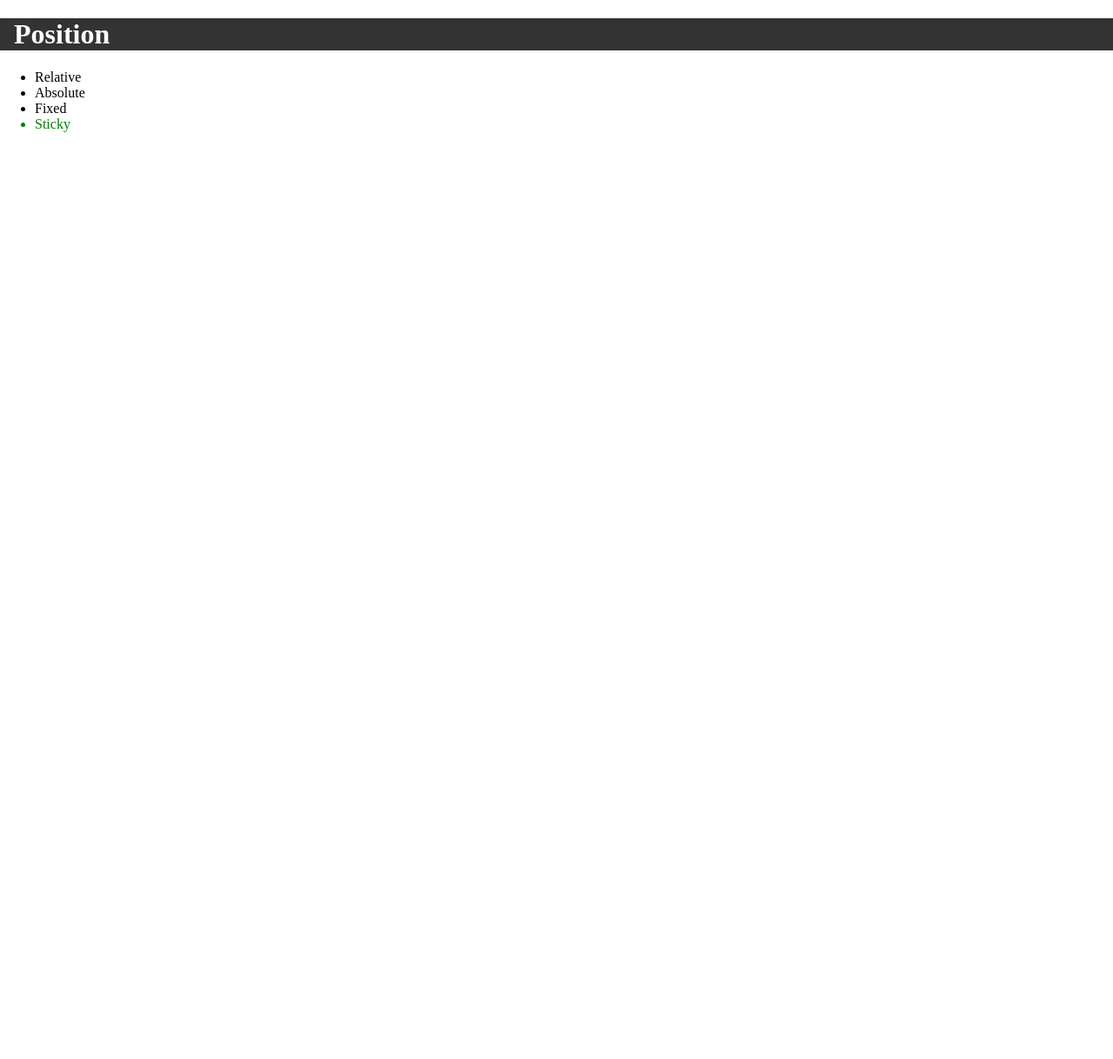
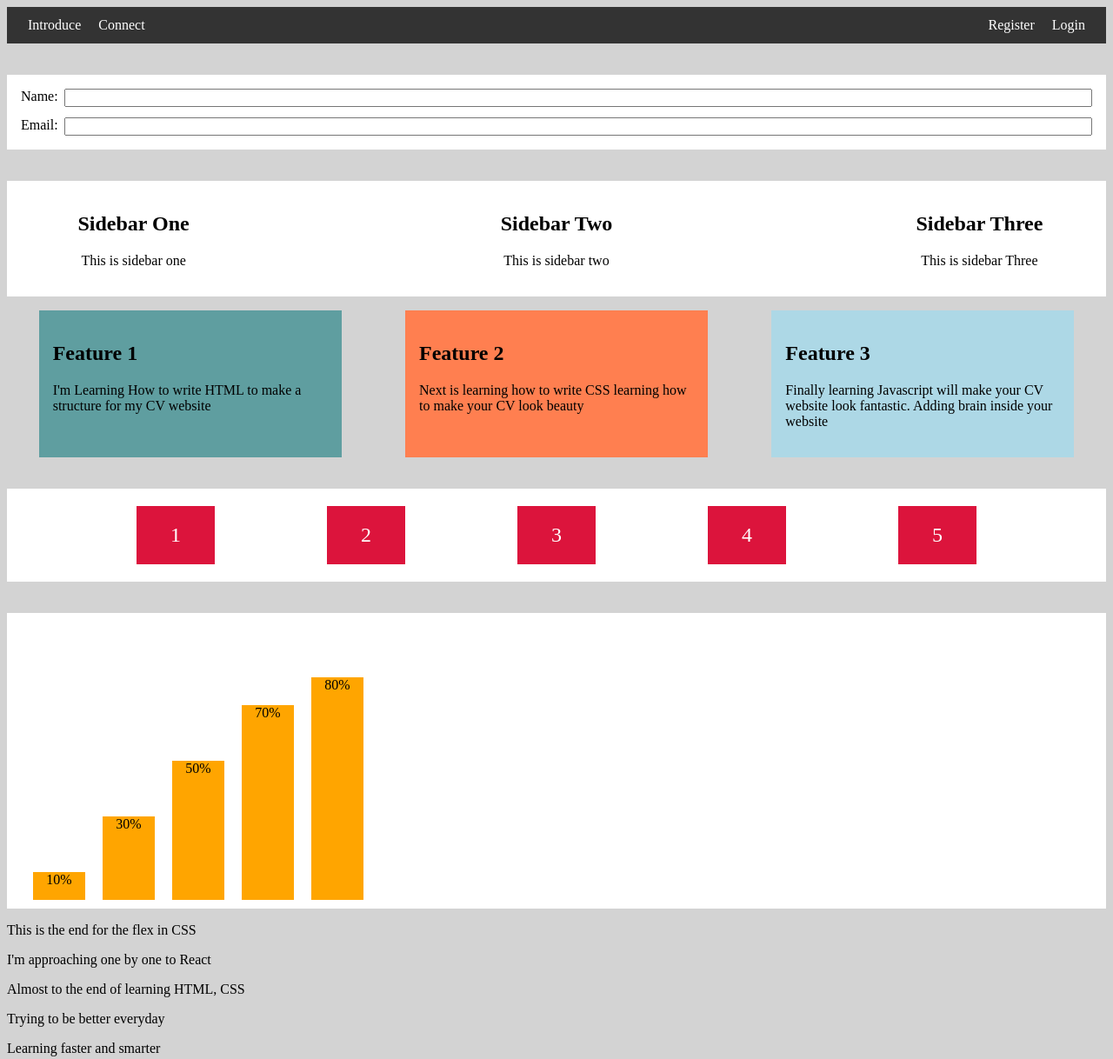
Before and after one commit to AzazelXXI/HTML_CSS_Course, a plain HTML site: page index.html in a window 1280 px wide. Shown: the top 1218 px of the page at 87% size. Drawn offline with Linux system fonts and the light colour scheme.

Commit message:
Flexbox almost done

```diff
--- /dev/null
+++ b/css/style.css
@@ -0,0 +1,156 @@
+body {
+    background-color: lightgrey;
+}
+/* navbar */
+.nav {
+    display: flex;
+    justify-content: space-between;
+    background-color: #333;
+    min-height: 42px;
+}
+
+.nav-list {
+    padding-left: 0;
+    margin: auto 16px;
+}
+
+.nav-item {
+    list-style: none;
+    color: #fff;
+    margin: 0 8px;
+    display: inline-block;
+}
+
+/* Form Input */
+.form-container {
+    padding: 16px;
+    margin: 36px auto 0 auto;
+    background-color: #fff;
+}
+
+.form {
+    display: flex;
+    flex-direction: column;
+    gap: 12px;
+}
+
+.form_row {
+    display: flex;
+}
+
+.form_label {
+    min-width: 50px;
+}
+
+.input-field {
+    flex: 1;
+}
+
+/* Column Layout */
+.column-layout {
+    padding: 16px;
+    margin: 36px auto 0 auto;
+    background-color: #fff;
+    display: flex;
+}
+
+.column-item {
+    padding: 0 16px;
+    text-align: center;
+}
+
+.sidebar-one {
+    flex: 1;
+}
+
+.sidebar-two {
+    flex: 3;
+}
+
+.sidebar-three {
+    flex: 1;
+}
+
+.feature-layout {
+    margin-top: 16px;
+    display: flex;
+    justify-content: space-around;
+}
+
+.feature-item {
+    padding: 16px;
+    flex-basis: 25%;
+}
+
+.feature-one {
+    background-color: cadetblue;
+}
+
+.feature-two {
+    background-color: coral;
+}
+
+.feature-three {
+    background-color: lightblue;
+}
+
+/*  warp layout */
+.wrap-layout {
+    padding: 20px;
+    background-color: white;
+    margin-top: 36px;
+    display: flex;
+    flex-wrap: wrap;
+    justify-content: space-evenly;
+}
+
+.wrap-item {
+    padding: 20px;
+    color: white;
+    font-size: 150%;
+    text-align: center;
+    width: 50px;
+    height: auto;
+    background-color: crimson;
+}
+
+/* Chart Layout */
+.chart-layout {
+    background-color: #fff;
+    padding: 10px;
+    margin-top: 36px;
+    height: 320px;
+    display: flex;
+}
+
+.chart-item {
+    background-color: orange;
+    /* padding: 10px; */
+    margin-left: 20px;
+    width: 60px;
+    text-align: center;
+    height: var(--percent);
+    align-self: flex-end;
+    animation: growth ease 1.5s;
+}
+
+@keyframes growth {
+    from {
+        opacity: 0;
+        height: calc(var(--percent) - 50%);
+    }
+
+    to {
+        opacity: 1;
+        height: var(--percent)
+    }
+}
+
+/* The end */
+.the-end {
+
+}
+
+.the-end-first {
+
+}
--- a/index.html
+++ b/index.html
@@ -5,17 +5,103 @@
     <meta charset="UTF-8" />
     <meta name="viewport" content="width=device-width, initial-scale=1.0" />
     <title>Document</title>
-    <link rel="stylesheet" href="style.css">
+    <link rel="stylesheet" href="css/style.css">
 </head>
 
 <body>
-    <h1>Position</h1>
-    <ul>
-        <li>Relative</li>
-        <li>Absolute</li>
-        <li>Fixed</li>
-        <li style="color: green;">Sticky</li>
-    </ul>
-</body>
+    <div class="nav">
+        <ul class="nav-list">
+            <li class="nav-item">Introduce</li>
+            <li class="nav-item">Connect</li>
+        </ul>
+        <ul class="nav-list">
+            <li class="nav-item">Register</li>
+            <li class="nav-item">Login</li>
+        </ul>
+    </div>
+
+    <div class="form-container">
+        <form action="" class="form">
+            <div class="form_row">
+                <label class="form_label">Name:</label>
+                <input class="input-field" type="text">
+            </div>
+
+            <div class="form_row">
+                <label class="form_label">Email:</label>
+                <input type="text" class="input-field">
+            </div>
+        </form>
+    </div>
+
+    <div class="column-layout">
+        <div class="column-item sidebar-one">
+            <h2>Sidebar One</h2>
+            <p>This is sidebar one</p>
+        </div>
+
+        <div class="column-item sidebar-two">
+            <h2>Sidebar Two</h2>
+            <p>This is sidebar two</p>
+        </div>
+
+        <div class="column-item sidebar-three">
+            <h2>Sidebar Three</h2>
+            <p>This is sidebar Three</p>
+        </div>
+    </div>
+
+    <div class="feature-layout">
+        <div class="feature-one feature-item">
+            <h2>Feature 1</h2>
+            <p>I'm Learning How to write HTML to make a structure for my CV website</p>
+        </div>
+
+        <div class="feature-two feature-item">
+            <h2>Feature 2</h2>
+            <p>Next is learning how to write CSS learning how to make your CV look beauty</p>
+        </div>
+
+        <div class="feature-three feature-item">
+            <h2>Feature 3</h2>
+            <p>Finally learning Javascript will make your CV website look fantastic. Adding brain inside your website
+            </p>
+        </div>
+    </div>
+
+    <div class="wrap-layout">
+        <div class="wrap-item">1</div>
+        <div class="wrap-item">2</div>
+        <div class="wrap-item">3</div>
+        <div class="wrap-item">4</div>
+        <div class="wrap-item">5</div>
+    </div>
+
+    <div class="chart-layout">
+        <div class="chart-item" style="--percent: 10%">10%</div>
+        <div class="chart-item" style="--percent: 30%">30%</div>
+        <div class="chart-item" style="--percent: 50%">50%</div>
+        <div class="chart-item" style="--percent: 70%">70%</div>
+        <div class="chart-item" style="--percent: 80%">80%</div>
+    </div>
+
+    <div class="the-end">
+        <div class="the-end-first">
+            <p>This is the end for the flex in CSS</p>
+            <p>I'm approaching one by one to React</p>
+            <p>Almost to the end of learning HTML, CSS</p>
+        </div>
+
+        <div class="the-end-second">
+            <div class="the-end-second-one">
+                <p>Trying to be better everyday</p>
+            </div>
+            <div class="the-end-second-second">
+                <p>Learning faster and smarter</p>
+            </div>
+        </div>
+
+
+    </div>
 
 </html>
--- a/style.css
+++ /dev/null
@@ -1,15 +0,0 @@
-html, body {
-  margin: 0;
-}
-
-h1 {
-  padding: 0px 16px;
-  color: white;
-  background-color: #333;
-  position: sticky;
-  position: -webkit-sticky;
-}
-
-ul {
-  height: 2000px;
-}
```
